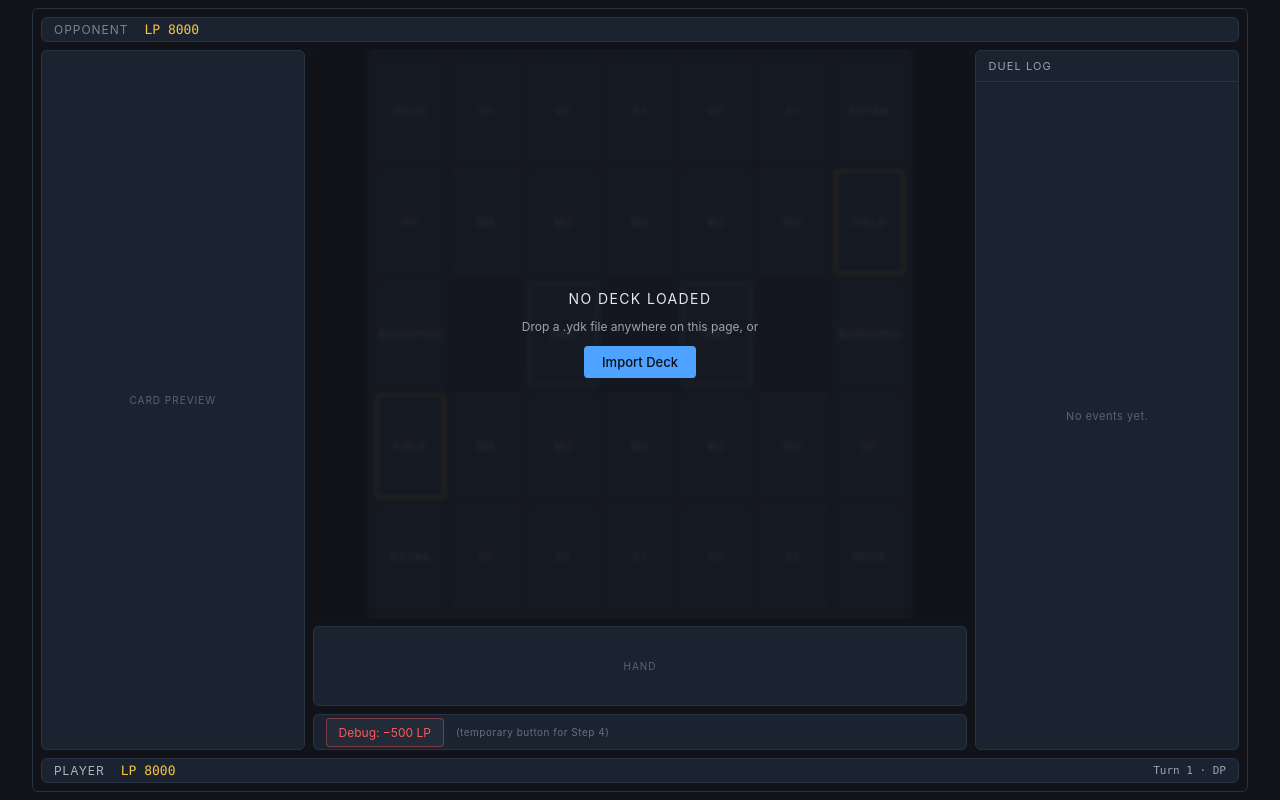
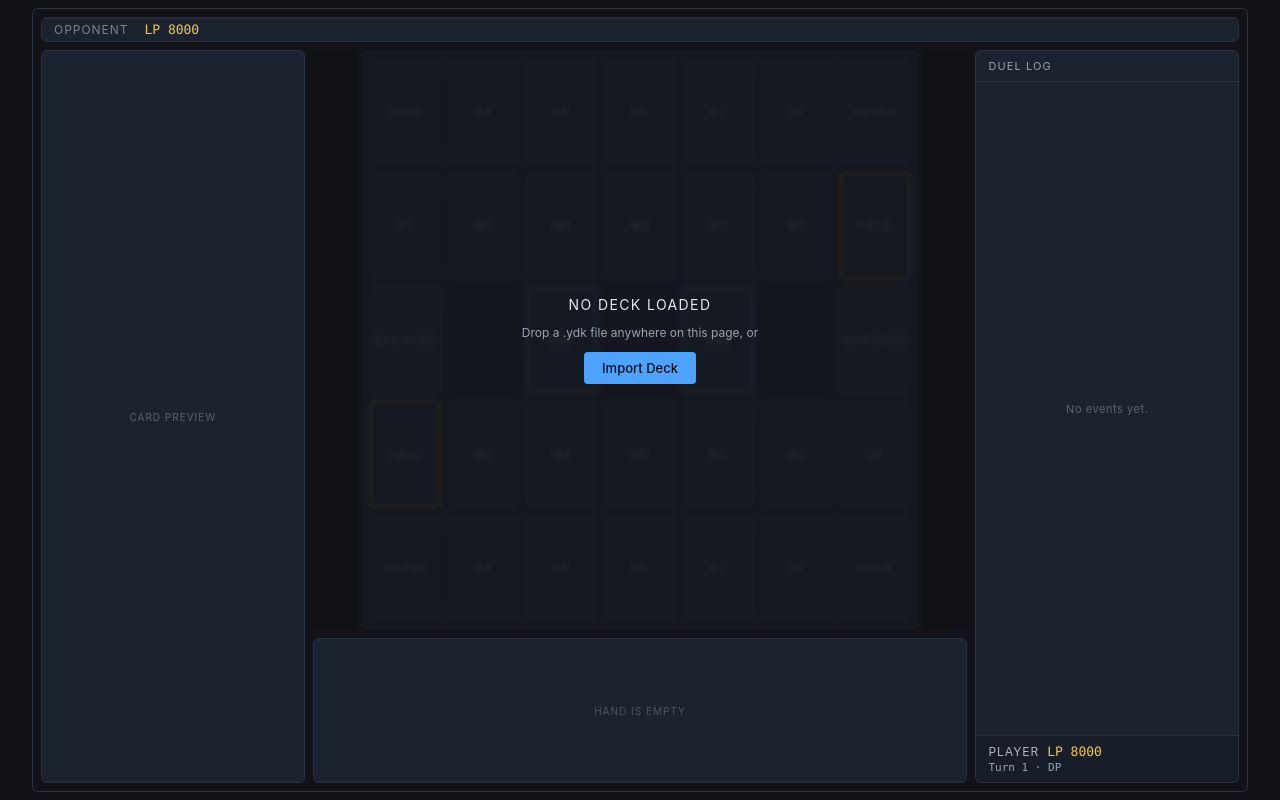
Before and after one commit to antebule/yugioh-duel-room, a Vue app: page / in a window 1280 px wide. Built offline with nearby package versions, Linux system fonts and the light colour scheme.

Commit message:
implemented Step 7 (Draw + shuffle + hand)

```diff
--- a/src/core/reducers/duelReducer.ts
+++ b/src/core/reducers/duelReducer.ts
@@ -34,6 +34,26 @@ export function applyEvent(state: DuelState, event: DuelEvent): void {
       if (zone) zone.cards = [...event.newOrder]
       return
     }
+    case 'CARD_MOVED': {
+      const inst = state.instances[event.cardUuid]
+      if (!inst) return
+      const fromZone = state.zones[event.from.zoneId]
+      if (fromZone) {
+        const idx = fromZone.cards.indexOf(event.cardUuid)
+        if (idx !== -1) fromZone.cards.splice(idx, 1)
+      }
+      const toZone = state.zones[event.to.zoneId]
+      if (toZone) {
+        const insertAt = Math.min(event.to.index, toZone.cards.length)
+        toZone.cards.splice(insertAt, 0, event.cardUuid)
+        inst.indexInZone = insertAt
+      }
+      inst.zoneId = event.to.zoneId
+      inst.position = event.newPosition
+      inst.faceUp = event.newFaceUp
+      inst.rotation = event.newRotation
+      return
+    }
     default:
       return
   }
--- a/src/state/duelStore.ts
+++ b/src/state/duelStore.ts
@@ -114,5 +114,45 @@ export const useDuelStore = defineStore('duel', () => {
     })
   }
 
-  return { state, adjustLife, setLife, loadDeck, shuffleDeck }
+  function drawCard(owner: Owner, n: number = 1): void {
+    const deckZoneId = `${owner}:DECK:0` as ZoneId
+    const handZoneId = `${owner}:HAND:0` as ZoneId
+    const deckZone = state.value.zones[deckZoneId]
+    const handZone = state.value.zones[handZoneId]
+    if (!deckZone || !handZone) return
+
+    for (let i = 0; i < n; i++) {
+      if (deckZone.cards.length === 0) break
+      const fromIndex = deckZone.cards.length - 1
+      const cardUuid = deckZone.cards[fromIndex]!
+      const inst = state.value.instances[cardUuid]
+      if (!inst) break
+
+      const toIndex = handZone.cards.length
+
+      dispatch({
+        ...makeBase(owner),
+        type: 'CARD_MOVED',
+        cardUuid,
+        from: { zoneId: deckZoneId, index: fromIndex },
+        to: { zoneId: handZoneId, index: toIndex },
+        prevPosition: inst.position,
+        newPosition: 'face-up-attack',
+        prevFaceUp: inst.faceUp,
+        newFaceUp: owner === 'player',
+        prevRotation: inst.rotation,
+        newRotation: 0,
+        reason: 'draw',
+      })
+
+      dispatch({
+        ...makeBase(owner),
+        type: 'CARD_DRAWN',
+        cardUuid,
+        owner,
+      })
+    }
+  }
+
+  return { state, adjustLife, setLife, loadDeck, shuffleDeck, drawCard }
 })
--- a/src/ui/DuelRoom.vue
+++ b/src/ui/DuelRoom.vue
@@ -1,6 +1,6 @@
 <script setup lang="ts">
 import PlayMat from '@/ui/field/PlayMat.vue'
-import ControlsBar from '@/ui/bars/ControlsBar.vue'
+import Hand from '@/ui/hand/Hand.vue'
 import DuelLog from '@/ui/log/DuelLog.vue'
 import DeckImportModal from '@/ui/modals/DeckImportModal.vue'
 import EmptyStateOverlay from '@/ui/modals/EmptyStateOverlay.vue'
@@ -33,22 +33,24 @@ useDeckImport()
         <EmptyStateOverlay v-if="!deckStore.currentDeck" />
       </div>
       <section class="duel-room__hand">
-        <span class="duel-room__placeholder">Hand</span>
-      </section>
-      <section class="duel-room__controls">
-        <ControlsBar />
+        <Hand />
       </section>
     </main>
 
-    <aside class="duel-room__log">
-      <DuelLog />
+    <aside class="duel-room__right">
+      <div class="duel-room__log-inner">
+        <DuelLog />
+      </div>
+      <footer class="duel-room__player-bar">
+        <div class="duel-room__player-bar-row">
+          <span class="duel-room__bar-label">Player</span>
+          <span class="duel-room__lp">LP {{ duelStore.state.lifePoints.player }}</span>
+        </div>
+        <div class="duel-room__player-bar-row duel-room__player-bar-row--muted">
+          <span>Turn {{ duelStore.state.turn }} · {{ duelStore.state.phase }}</span>
+        </div>
+      </footer>
     </aside>
-
-    <footer class="duel-room__player-bar">
-      <span class="duel-room__bar-label">Player</span>
-      <span class="duel-room__lp">LP {{ duelStore.state.lifePoints.player }}</span>
-      <span class="duel-room__phase">Turn {{ duelStore.state.turn }} · {{ duelStore.state.phase }}</span>
-    </footer>
 
     <Teleport to="body">
       <DeckImportModal v-if="uiStore.modal === 'deck-import'" />
@@ -68,11 +70,10 @@ useDeckImport()
   min-height: 650px;
   display: grid;
   grid-template-columns: 22% 1fr 22%;
-  grid-template-rows: auto 1fr auto;
+  grid-template-rows: auto 1fr;
   grid-template-areas:
     'opp-bar opp-bar opp-bar'
-    'preview center log'
-    'player-bar player-bar player-bar';
+    'preview center right';
   gap: var(--space-2);
   padding: var(--space-2);
   background: var(--color-bg);
@@ -86,8 +87,8 @@ useDeckImport()
   border-color: var(--color-accent-blue);
 }
 
-.duel-room__opp-bar,
-.duel-room__player-bar {
+.duel-room__opp-bar {
+  grid-area: opp-bar;
   display: flex;
   align-items: center;
   gap: var(--space-4);
@@ -96,17 +97,8 @@ useDeckImport()
   border: 1px solid var(--color-field-edge);
   border-radius: var(--radius-md);
   font-size: 12px;
+  color: var(--color-text-dim);
   z-index: var(--z-bars);
-}
-
-.duel-room__opp-bar {
-  grid-area: opp-bar;
-  color: var(--color-text-dim);
-}
-
-.duel-room__player-bar {
-  grid-area: player-bar;
-  color: var(--color-text);
 }
 
 .duel-room__bar-label {
@@ -121,13 +113,6 @@ useDeckImport()
   font-size: 13px;
 }
 
-.duel-room__phase {
-  margin-left: auto;
-  font-family: var(--font-mono);
-  font-size: 11px;
-  color: var(--color-text-dim);
-}
-
 .duel-room__preview {
   grid-area: preview;
   background: var(--color-field);
@@ -140,27 +125,59 @@ useDeckImport()
   overflow: hidden;
 }
 
-.duel-room__log {
-  grid-area: log;
+.duel-room__right {
+  grid-area: right;
   background: var(--color-field);
   border: 1px solid var(--color-field-edge);
   border-radius: var(--radius-md);
   display: flex;
+  flex-direction: column;
   overflow: hidden;
+  min-height: 0;
+}
+
+.duel-room__log-inner {
+  flex: 1;
+  min-height: 0;
+  display: flex;
+  overflow: hidden;
+}
+
+.duel-room__player-bar {
+  display: flex;
+  flex-direction: column;
+  gap: 2px;
+  padding: var(--space-2) var(--space-3);
+  border-top: 1px solid var(--color-field-edge);
+  background: rgba(0, 0, 0, 0.15);
+  flex-shrink: 0;
+  z-index: var(--z-bars);
+}
+
+.duel-room__player-bar-row {
+  display: flex;
+  align-items: baseline;
+  gap: var(--space-2);
+  font-size: 12px;
+}
+
+.duel-room__player-bar-row--muted {
+  font-family: var(--font-mono);
+  font-size: 11px;
+  color: var(--color-text-dim);
 }
 
 .duel-room__center {
   grid-area: center;
   min-width: 0;
   min-height: 0;
-  display: flex;
-  flex-direction: column;
+  display: grid;
+  grid-template-rows: 4fr 1fr;
   gap: var(--space-2);
 }
 
 .duel-room__playmat-frame {
   position: relative;
-  flex: 1;
   min-height: 0;
   min-width: 0;
   display: flex;
@@ -170,24 +187,11 @@ useDeckImport()
 }
 
 .duel-room__hand {
-  min-height: 80px;
+  min-height: 0;
   background: var(--color-field);
   border: 1px solid var(--color-field-edge);
   border-radius: var(--radius-md);
   display: flex;
-  align-items: center;
-  justify-content: center;
-  flex-shrink: 0;
-}
-
-.duel-room__controls {
-  min-height: 36px;
-  background: var(--color-field);
-  border: 1px solid var(--color-field-edge);
-  border-radius: var(--radius-md);
-  display: flex;
-  align-items: center;
-  flex-shrink: 0;
 }
 
 .duel-room__placeholder {
--- a/src/ui/bars/ControlsBar.vue
+++ /dev/null
@@ -1,57 +0,0 @@
-<script setup lang="ts">
-import { useDuelStore } from '@/state/duelStore'
-
-const duelStore = useDuelStore()
-
-function debugDamage() {
-  duelStore.adjustLife('player', -500)
-}
-</script>
-
-<template>
-  <div class="controls-bar">
-    <button class="controls-bar__btn controls-bar__btn--debug" @click="debugDamage">
-      Debug: −500 LP
-    </button>
-    <span class="controls-bar__hint">(temporary button for Step 4)</span>
-  </div>
-</template>
-
-<style scoped>
-.controls-bar {
-  display: flex;
-  align-items: center;
-  gap: var(--space-3);
-  padding: 0 var(--space-3);
-  height: 100%;
-  width: 100%;
-}
-
-.controls-bar__btn {
-  padding: 6px 12px;
-  border-radius: var(--radius-sm);
-  border: 1px solid var(--color-field-edge);
-  background: rgba(255, 255, 255, 0.04);
-  color: var(--color-text);
-  font-size: 12px;
-  cursor: pointer;
-  transition: background 120ms ease, border-color 120ms ease;
-}
-
-.controls-bar__btn:hover {
-  background: rgba(255, 255, 255, 0.08);
-  border-color: var(--color-accent-blue);
-}
-
-.controls-bar__btn--debug {
-  color: var(--color-danger);
-  border-color: rgba(255, 90, 90, 0.4);
-}
-
-.controls-bar__hint {
-  font-size: 10px;
-  color: var(--color-text-dim);
-  opacity: 0.6;
-  letter-spacing: 0.05em;
-}
-</style>
--- /dev/null
+++ b/src/ui/hand/Hand.vue
@@ -0,0 +1,36 @@
+<script setup lang="ts">
+import { computed } from 'vue'
+import { useDuelStore } from '@/state/duelStore'
+import HandCard from './HandCard.vue'
+
+const duelStore = useDuelStore()
+
+const handCards = computed(() => duelStore.state.zones['player:HAND:0']?.cards ?? [])
+</script>
+
+<template>
+  <div class="hand">
+    <HandCard v-for="uuid in handCards" :key="uuid" :instance-uuid="uuid" />
+    <span v-if="handCards.length === 0" class="hand__empty">Hand is empty</span>
+  </div>
+</template>
+
+<style scoped>
+.hand {
+  display: flex;
+  align-items: center;
+  justify-content: center;
+  gap: var(--space-1);
+  padding: var(--space-1);
+  height: 100%;
+  width: 100%;
+}
+
+.hand__empty {
+  font-size: 10px;
+  letter-spacing: 0.1em;
+  text-transform: uppercase;
+  color: var(--color-text-dim);
+  opacity: 0.4;
+}
+</style>
--- /dev/null
+++ b/src/ui/hand/HandCard.vue
@@ -0,0 +1,72 @@
+<script setup lang="ts">
+import { computed } from 'vue'
+import { useDuelStore } from '@/state/duelStore'
+import { useCardCacheStore } from '@/state/cardCacheStore'
+
+const props = defineProps<{
+  instanceUuid: string
+}>()
+
+const duelStore = useDuelStore()
+const cardCacheStore = useCardCacheStore()
+
+const instance = computed(() => duelStore.state.instances[props.instanceUuid])
+const card = computed(() =>
+  instance.value ? cardCacheStore.byId(instance.value.cardId) : undefined,
+)
+</script>
+
+<template>
+  <div v-if="instance" class="hand-card" :title="card?.name ?? `#${instance.cardId}`">
+    <img
+      v-if="card"
+      :src="card.imageUrl"
+      :alt="card.name"
+      class="hand-card__img"
+      loading="lazy"
+      draggable="false"
+    />
+    <div v-else class="hand-card__loading">#{{ instance.cardId }}</div>
+  </div>
+</template>
+
+<style scoped>
+.hand-card {
+  position: relative;
+  height: 100%;
+  aspect-ratio: var(--card-ratio);
+  cursor: pointer;
+  transition: transform 120ms ease;
+  z-index: var(--z-hand);
+  flex-shrink: 0;
+}
+
+.hand-card:hover {
+  transform: translateY(-12px) scale(1.18);
+  z-index: var(--z-hand-hover);
+}
+
+.hand-card__img {
+  width: 100%;
+  height: 100%;
+  object-fit: contain;
+  border-radius: var(--radius-sm);
+  display: block;
+  user-select: none;
+  -webkit-user-drag: none;
+}
+
+.hand-card__loading {
+  width: 100%;
+  height: 100%;
+  display: flex;
+  align-items: center;
+  justify-content: center;
+  background: rgba(255, 255, 255, 0.04);
+  border: 1px dashed var(--color-field-edge);
+  border-radius: var(--radius-sm);
+  color: var(--color-text-dim);
+  font-family: var(--font-mono);
+  font-size: 10px;
+}
+</style>
```
Also changed, not shown: src/state/logStore.ts (+20 -7 lines), src/ui/field/Zone.vue (+55 -0 lines).
